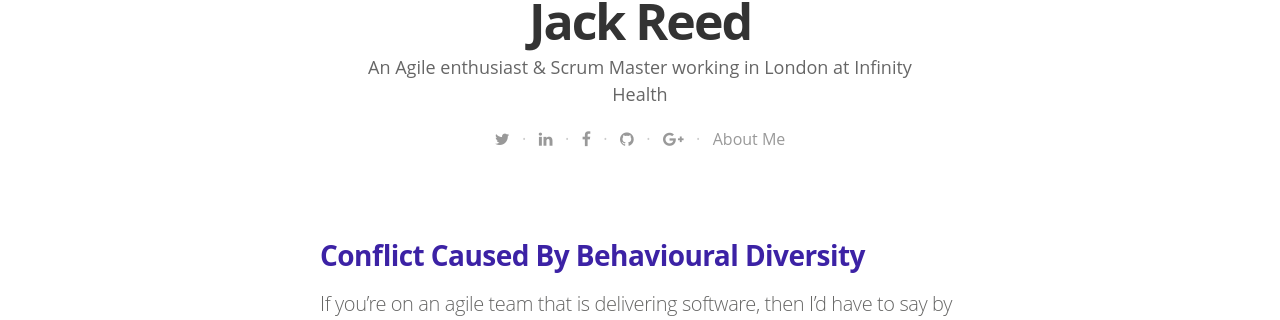
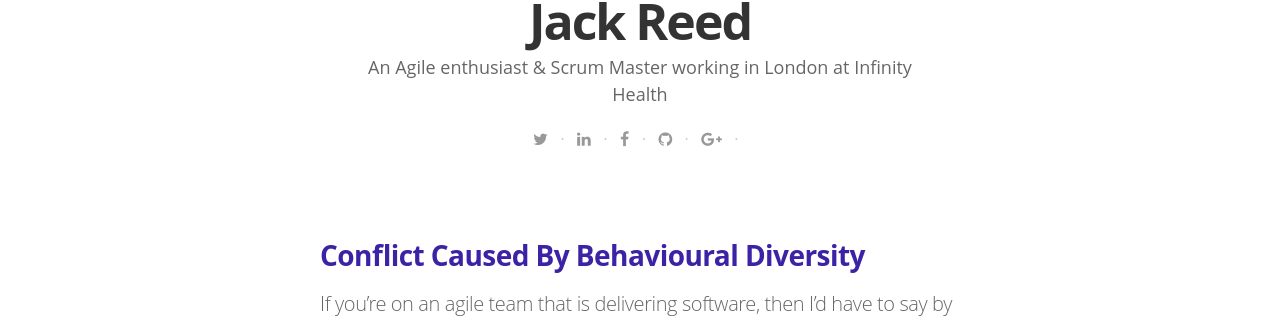
Before and after one commit to IamJackReed/JackReed, a Jekyll site: the page built from index.html, in a window 1280 px wide and 900 px high, scrolled down 406 px. Shown: the part 132-452 px from the top of the window. Built offline with Jekyll 4.4.1, drawn with Linux system fonts in a browser that asks for light colours; nearby versions of some CDN libraries; some web fonts are replaced; the list of posts is cut into pages by our own code.

Commit message:
Update index.html

```diff
--- a/index.html
+++ b/index.html
@@ -23,7 +23,6 @@ layout: default
             &nbsp;&nbsp;·&nbsp;&nbsp;
         {% endif %}
       {% endfor %}
-      <a href={{ "/about-me/" | prepend: site.baseurl }}>About Me</a>
     </div>
 </header>
 
```
